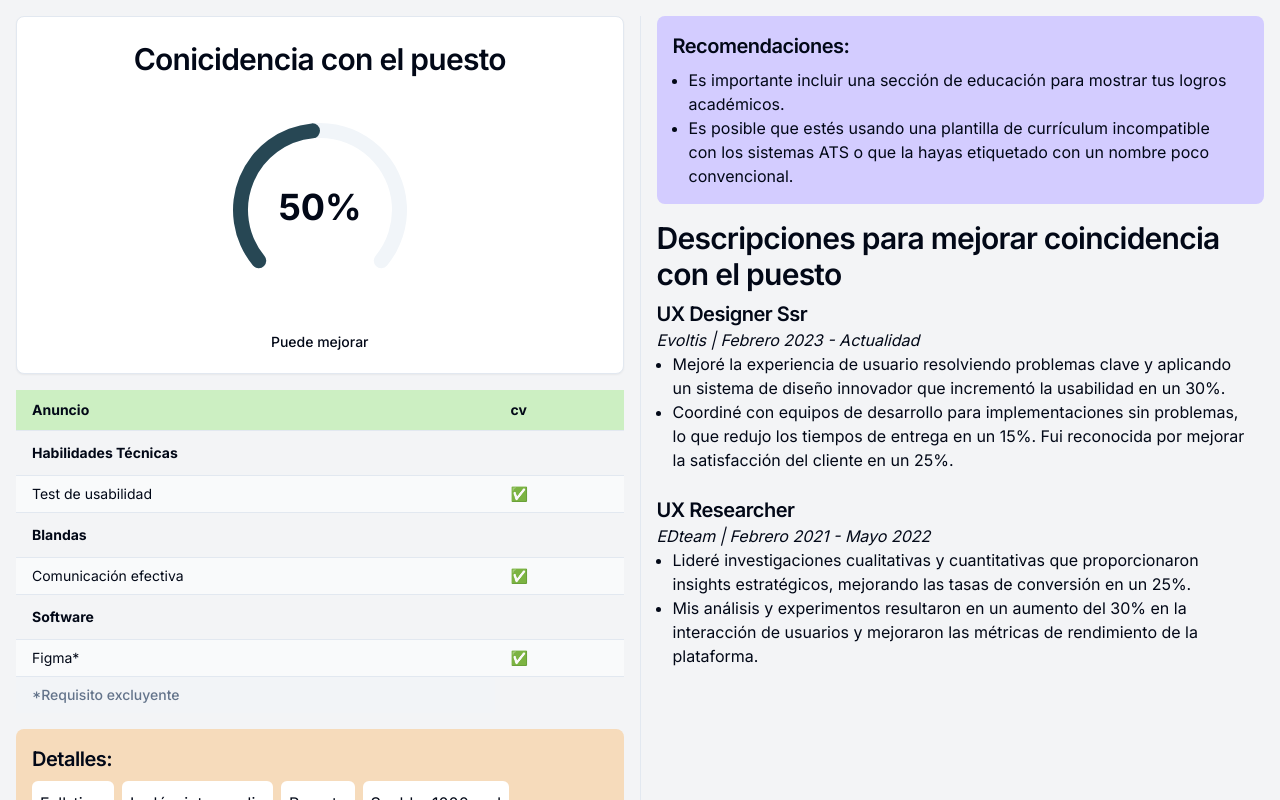
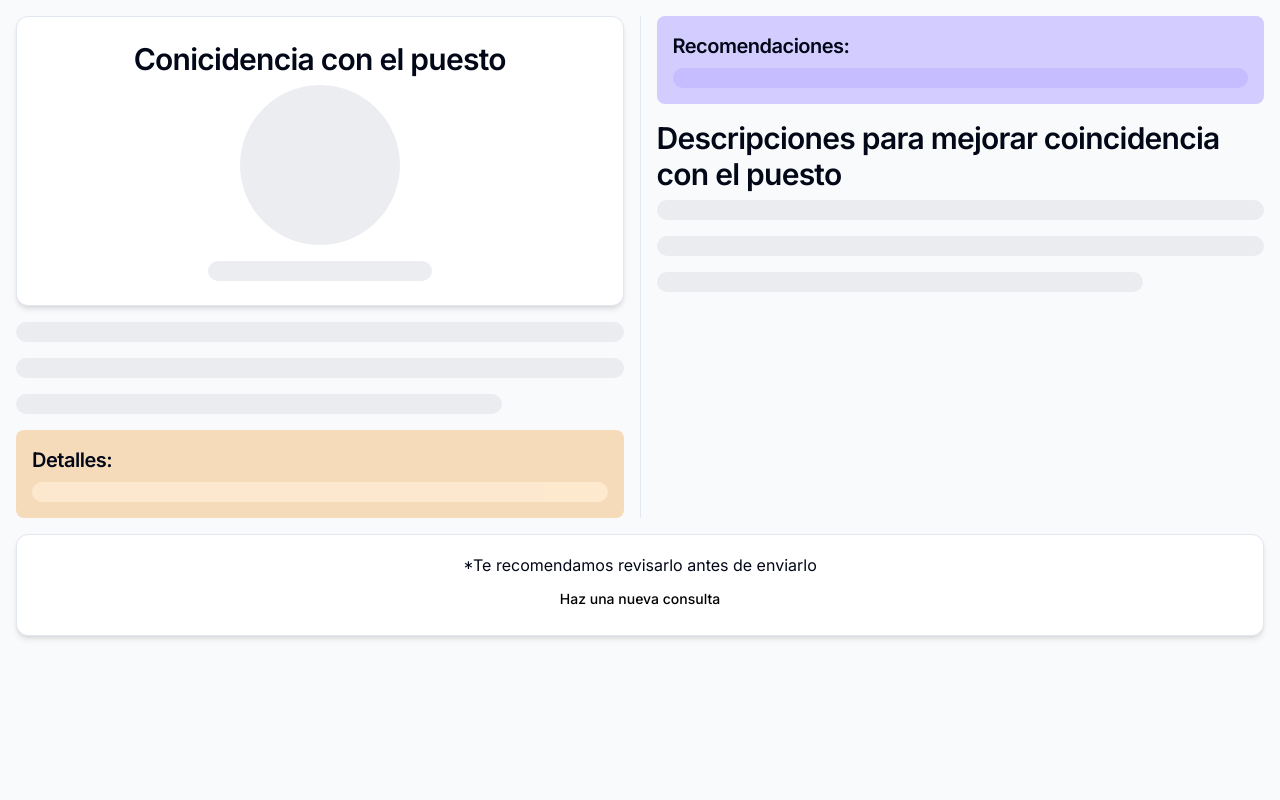
Before and after one commit to developaul/optimize-resume, a Next.js app: page /checker in a window 1280 px wide. Built offline with nearby package versions, Linux system fonts and the light colour scheme.

Commit message:
feat(front): loading status + skeleton for components

```diff
--- a/src/app/checker/components/ActionFooter.tsx
+++ b/src/app/checker/components/ActionFooter.tsx
@@ -1,14 +1,25 @@
 import { Button } from "@/components/ui/button";
+import { Card } from "@/components/ui/card";
 
-export default function ActionFooter() {
+interface ActionFooterProps {
+  isLoading?: boolean;
+}
+
+export default function ActionFooter({ isLoading = false }: ActionFooterProps) {
   return (
-    <div className="bg-white shadow-md rounded-xl flex flex-col items-center p-4">
-      <h2 className="h2">Obtén tu cv mejorado</h2>
-      <Button className="bg-blue hover:bg-purple-500">Descargar .pdf</Button>
+    <Card className="shadow-md rounded-xl flex flex-col items-center p-4">
+      {!isLoading && (
+        <>
+          <h2 className="h2">Obtén tu cv mejorado</h2>
+          <Button className="bg-blue hover:bg-purple-500">
+            Descargar .pdf
+          </Button>
+        </>
+      )}
       <p className="p">*Te recomendamos revisarlo antes de enviarlo</p>
       <Button className="bg-white hover:bg-gray-100 text-black">
         Haz una nueva consulta
       </Button>
-    </div>
+    </Card>
   );
 }
--- a/src/app/checker/components/AnalysisTable.tsx
+++ b/src/app/checker/components/AnalysisTable.tsx
@@ -1,3 +1,4 @@
+import { Skeleton } from "@/components/ui/skeleton";
 import {
   Table,
   TableBody,
@@ -8,9 +9,28 @@ import {
   TableRow,
 } from "@/components/ui/table";
 
-export default function AnalysisTable() {
+interface AnalysisTableProps {
+  isLoading?: boolean;
+}
+
+export default function AnalysisTable({
+  isLoading = false,
+}: AnalysisTableProps) {
+  const Loader = () => {
+    return (
+      <div className="w-full flex flex-col gap-4">
+        <Skeleton className="w-[100%] h-5 rounded-full bg-gray-200" />
+        <Skeleton className="w-[100%] h-5 rounded-full bg-gray-200" />
+        <Skeleton className="w-[80%] h-5 rounded-full bg-gray-200" />
+      </div>
+    );
+  };
+
   return (
     <div className="flex flex-col items-center">
+      {isLoading ? (
+        <Loader />
+      ) : (
         <Table>
           <TableHeader className="bg-green">
             <TableRow>
@@ -20,7 +40,9 @@ export default function AnalysisTable() {
           </TableHeader>
           <TableBody>
             <TableRow>
-            <TableCell className="p font-bold">Habilidades Técnicas</TableCell>
+              <TableCell className="p font-bold">
+                Habilidades Técnicas
+              </TableCell>
             </TableRow>
             <TableRow>
               <TableCell>Test de usabilidad</TableCell>
@@ -41,7 +63,6 @@ export default function AnalysisTable() {
               <TableCell>✅</TableCell>
             </TableRow>
           </TableBody>
-
           <TableFooter className="bg-none m-4">
             <TableRow>
               <TableCell>
@@ -52,6 +73,7 @@ export default function AnalysisTable() {
             </TableRow>
           </TableFooter>
         </Table>
+      )}
     </div>
   );
 }
--- a/src/app/checker/components/ImportantToKnow.tsx
+++ b/src/app/checker/components/ImportantToKnow.tsx
@@ -1,3 +1,5 @@
+import { Skeleton } from "@/components/ui/skeleton";
+
 function TabItem({ label }: { label: string }) {
   return (
     <div className="p-2 rounded-md bg-white">
@@ -6,16 +8,28 @@ function TabItem({ label }: { label: string }) {
   );
 }
 
-export default function ImportantToKnow() {
+interface ImportantToKnowProps {
+  isLoading?: boolean;
+}
+
+export default function ImportantToKnow({
+  isLoading = false,
+}: ImportantToKnowProps) {
   return (
     <div className="bg-orangeLight rounded-lg p-4">
       <h4 className="h4 mb-2">Detalles:</h4>
       <div className="flex flex-wrap gap-2 ">
-        <TabItem label="Full-time" />
-        <TabItem label="Inglés: intermedio" />
-        <TabItem label="Remoto" />
-        <TabItem label="Sueldo: 1000 usd" />
-        <TabItem label="Disponibilidad inmediata" />
+        {isLoading ? (
+          <Skeleton className="w-[100%] h-5 rounded-full bg-orange-100" />
+        ) : (
+          <>
+            <TabItem label="Full-time" />
+            <TabItem label="Inglés: intermedio" />
+            <TabItem label="Remoto" />
+            <TabItem label="Sueldo: 1000 usd" />
+            <TabItem label="Disponibilidad inmediata" />
+          </>
+        )}
       </div>
     </div>
   );
--- a/src/app/checker/components/MatchPosition.tsx
+++ b/src/app/checker/components/MatchChart.tsx
@@ -14,8 +14,13 @@ import {
   CardHeader,
 } from "@/components/ui/card";
 import { ChartConfig, ChartContainer } from "@/components/ui/chart";
+import { Skeleton } from "@/components/ui/skeleton";
 
-export default function MatchPosition() {
+interface MatchChartProps {
+  isLoading?: boolean;
+}
+
+export default function MatchChart({ isLoading = false }: MatchChartProps) {
   const data = [{ name: "result", value: 50, fill: "var(--color-result)" }];
 
   const chartConfig = {
@@ -25,13 +30,23 @@ export default function MatchPosition() {
     },
   } satisfies ChartConfig;
 
+  const Loader = () => {
     return (
-    <>
-      <Card className="flex flex-col">
+      <div className="flex justify-center mb-4">
+        <Skeleton className="w-40 h-40 rounded-full bg-gray-200" />
+      </div>
+    );
+  };
+
+  return (
+    <Card className="flex flex-col shadow-md rounded-xl">
       <CardHeader className="items-center pb-0">
         <h2 className="h2 text-center">Conicidencia con el puesto</h2>
       </CardHeader>
       <CardContent className="flex-1 pb-0">
+        {isLoading ? (
+          <Loader />
+        ) : (
           <ChartContainer
             config={chartConfig}
             className="mx-auto aspect-square max-h-[250px]"
@@ -84,11 +99,15 @@ export default function MatchPosition() {
               </PolarRadiusAxis>
             </RadialBarChart>
           </ChartContainer>
+        )}
       </CardContent>
       <CardFooter className="flex-col gap-2 text-sm">
+        {isLoading ? (
+          <Skeleton className="w-56 h-5 rounded-full bg-gray-200" />
+        ) : (
           <small className="small">Puede mejorar</small>
+        )}
       </CardFooter>
     </Card>
-    </>
   );
 }
--- a/src/app/checker/components/Recomendations.tsx
+++ b/src/app/checker/components/Recomendations.tsx
@@ -1,11 +1,22 @@
-export default function Recomendations() {
+import { Skeleton } from "@/components/ui/skeleton";
+
+interface RecomendationsProps {
+  isLoading?: boolean;
+}
+
+export default function Recomendations({
+  isLoading = false,
+}: RecomendationsProps) {
   return (
     <div className="bg-blueLight rounded-lg p-4">
       <h4 className="h4 mb-2">Recomendaciones:</h4>
+      {isLoading ? (
+        <Skeleton className="w-[100%] h-5 rounded-full bg-blueMiddle" />
+      ) : (
         <ul className="list-disc px-4">
           <li>
-          Es importante incluir una sección de educación para mostrar tus logros
-          académicos.
+            Es importante incluir una sección de educación para mostrar tus
+            logros académicos.
           </li>
           <li>
             Es posible que estés usando una plantilla de currículum incompatible
@@ -13,6 +24,7 @@ export default function Recomendations() {
             convencional.
           </li>
         </ul>
+      )}
     </div>
   );
 }
--- a/src/app/checker/components/Suggestions.tsx
+++ b/src/app/checker/components/Suggestions.tsx
@@ -1,3 +1,5 @@
+import { Skeleton } from "@/components/ui/skeleton";
+
 interface SectionProps {
   jobPosition: string;
   copanyName: string;
@@ -23,12 +25,29 @@ function Section({
   );
 }
 
-export default function Suggestions() {
+interface SuggestionsProps {
+  isLoading?: boolean;
+}
+export default function Suggestions({ isLoading = false }: SuggestionsProps) {
+  const Loader = () => {
+    return (
+      <div className="flex flex-col gap-4">
+        <Skeleton className="w-[100%] h-5 rounded-full bg-gray-200" />
+        <Skeleton className="w-[100%] h-5 rounded-full bg-gray-200" />
+        <Skeleton className="w-[80%] h-5 rounded-full bg-gray-200" />
+      </div>
+    );
+  };
+
   return (
     <div>
       <h2 className="h2">
         Descripciones para mejorar coincidencia con el puesto
       </h2>
+      {isLoading ? (
+        <Loader />
+      ) : (
+        <>
           <Section
             jobPosition="UX Designer Ssr"
             copanyName="Evoltis"
@@ -47,6 +66,8 @@ export default function Suggestions() {
               "Mis análisis y experimentos resultaron en un aumento del 30% en la interacción de usuarios y mejoraron las métricas de rendimiento de la plataforma.",
             ]}
           />
+        </>
+      )}
     </div>
   );
 }
--- a/src/app/checker/page.tsx
+++ b/src/app/checker/page.tsx
@@ -1,5 +1,5 @@
 "use client";
-import MatchPosition from "./components/MatchPosition";
+import MatchChart from "./components/MatchChart";
 import AnalysisTable from "./components/AnalysisTable";
 import ImportantToKnow from "./components/ImportantToKnow";
 import Recomendations from "./components/Recomendations";
@@ -8,22 +8,24 @@ import ActionFooter from "./components/ActionFooter";
 import { Separator } from "@/components/ui/separator";
 
 export default function Checker() {
+  const isLoading = true;
+
   return (
-    <div className="bg-gray-100 p-4 h-screen overflow-auto">
+    <div className="bg-gray-50 p-4 h-screen overflow-auto">
       <div className="w-full max-w-screen-2xl m-auto">
         <div className="flex flex-col md:flex-row gap-4 mb-4">
           <section className="flex flex-1 flex-col gap-4">
-            <MatchPosition />
-            <AnalysisTable />
-            <ImportantToKnow />
+            <MatchChart isLoading={isLoading} />
+            <AnalysisTable isLoading={isLoading} />
+            <ImportantToKnow isLoading={isLoading} />
           </section>
           <Separator orientation="vertical" className="h-100" />
           <section className="flex flex-1 flex-col gap-4">
-            <Recomendations />
-            <Suggestions />
+            <Recomendations isLoading={isLoading} />
+            <Suggestions isLoading={isLoading} />
           </section>
         </div>
-        <ActionFooter />
+        <ActionFooter isLoading={isLoading} />
       </div>
     </div>
   );
--- /dev/null
+++ b/src/components/ui/skeleton.tsx
@@ -0,0 +1,15 @@
+import { cn } from "@/lib/utils"
+
+function Skeleton({
+  className,
+  ...props
+}: React.HTMLAttributes<HTMLDivElement>) {
+  return (
+    <div
+      className={cn("animate-pulse rounded-md bg-muted", className)}
+      {...props}
+    />
+  )
+}
+
+export { Skeleton }
```
Lines whose indentation alone changed are shown as unchanged.
